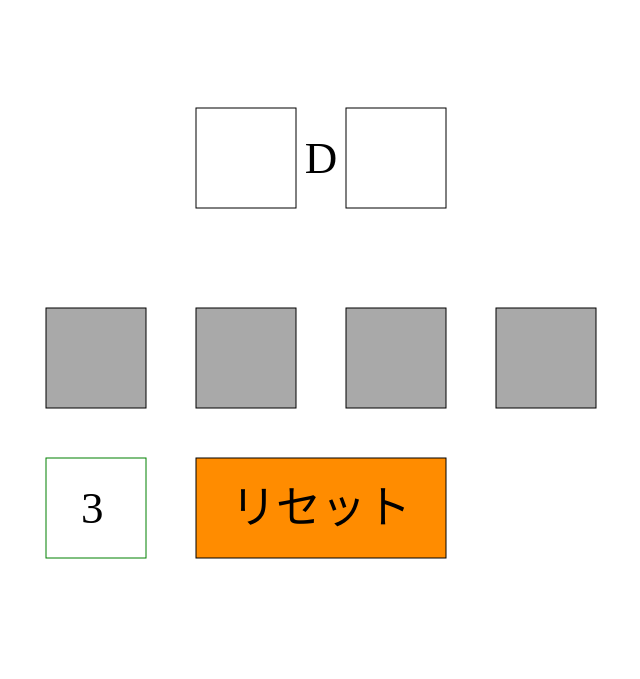
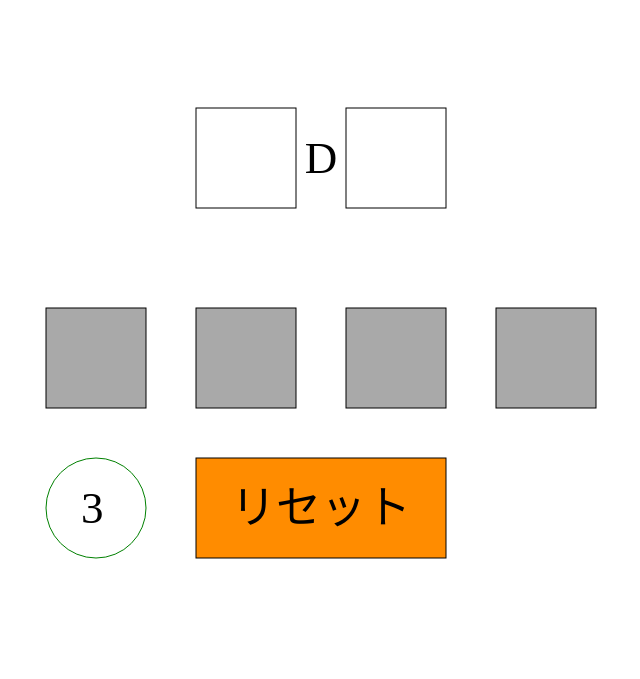
Before and after one commit to Flare3061/mdn, a plain HTML site: page mdn.html in a window 1280 px wide. Shown: the whole page, without its empty margins (162-802 px from the left). Drawn offline with Linux system fonts and the light colour scheme.

Commit message:
Update mdn.html

```diff
--- a/mdn.html
+++ b/mdn.html
@@ -17,7 +17,7 @@
 		<text x = "400" y = "165" text-anchor = "middle" font-size = "45" id = "ace"></text>
 		<text x = "475" y = "165" text-anchor = "middle" font-size = "45">D</text>
 		<text x = "550" y = "165" text-anchor = "middle" font-size = "45" id = "deuce"></text>
-		<rect x = "200" y = "450" width = "100"  height = "100" stroke = "green" fill = "#FFFFFF"/>
+		<circle cx = "250" cy = "500" r = "50" stroke = "green" fill = "#FFFFFF"/>
 		<text x = "235" y = "515" font-size = "45" id = "left">3</text>
 	</svg>
 	<div style = "position : absolute; top : 600px; left : 360px; user-select: none">
```
